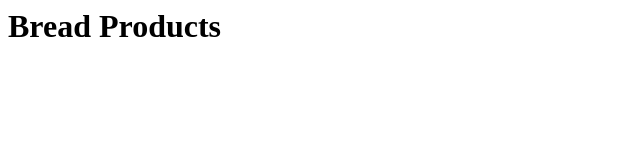
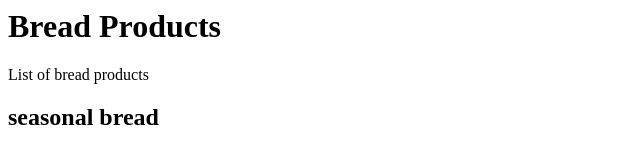
Before and after one commit to zhangjiannan/com.bread.demo, a plain HTML site: page webcontent/index.html in a window 1280 px wide. Shown: the whole page, without its empty margins (0-640 px from the left). Drawn offline with Linux system fonts and the light colour scheme.

Commit message:
add seasonal breads

```diff
--- a/webcontent/index.html
+++ b/webcontent/index.html
@@ -2,4 +2,8 @@
 
 <h1>Bread Products</h1>
 
+<p>List of bread products</p>
+
+<h2>seasonal bread</h2>
+
 </html>
```
Also changed, not shown: 1 other file.
